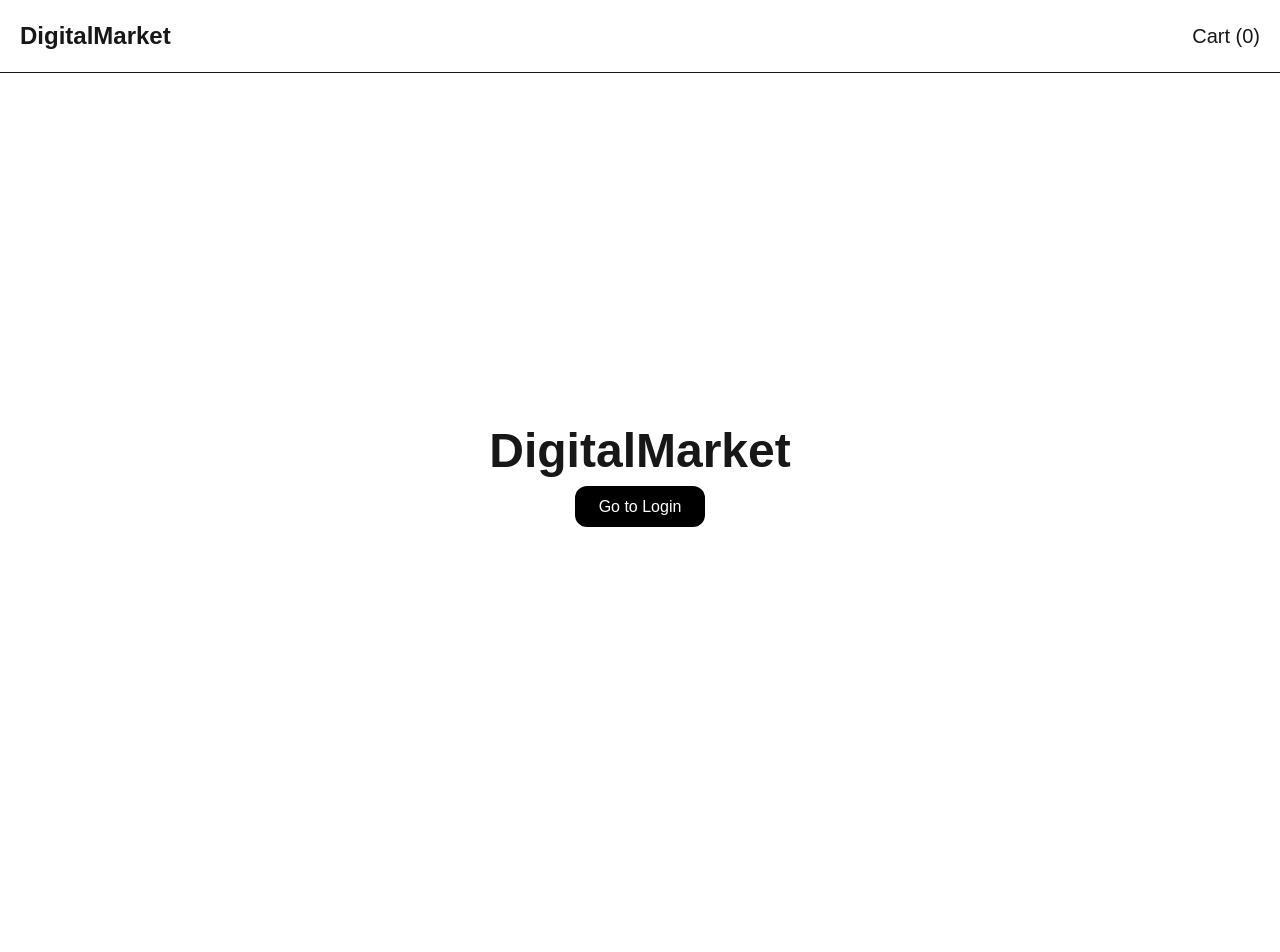
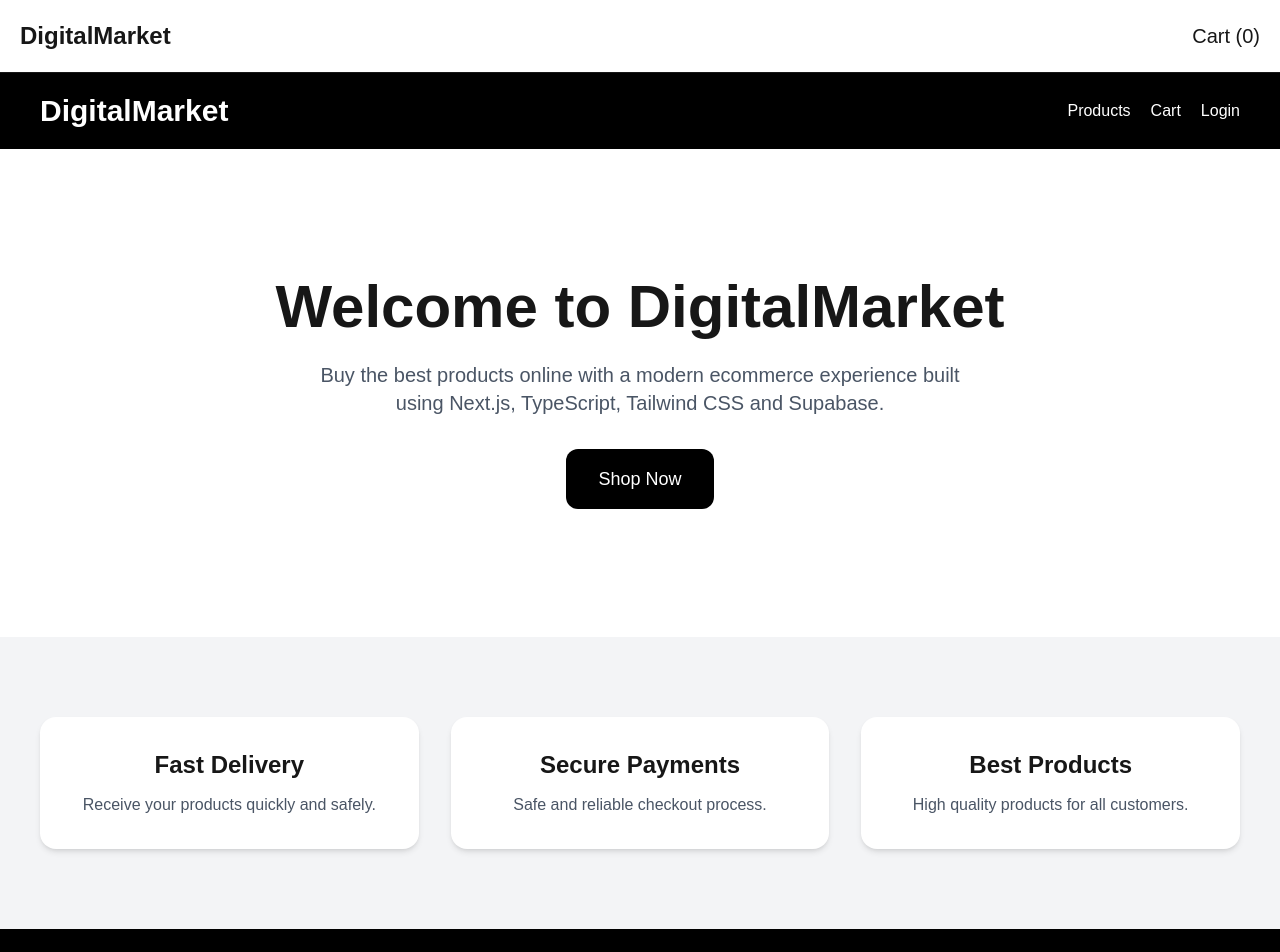
Before and after one commit to jhanpieerrodriguez3-debug/ecommerce-nextjs, a Next.js app in the folder apps/web/: page / in a window 1280 px wide. Shown: the top 952 px of the page. Before the commit the page ends 873 px from the top, so only its background shows below. Built offline with nearby package versions, Linux system fonts and the light colour scheme.

Commit message:
Nuevo diseño homepage

```diff
--- a/apps/web/src/app/page.tsx
+++ b/apps/web/src/app/page.tsx
@@ -1,18 +1,84 @@
 export default function HomePage() {
   return (
-    <main className="min-h-screen flex items-center justify-center">
-      <div className="text-center">
-        <h1 className="text-5xl font-bold mb-5">
+    <main className="min-h-screen bg-gray-100">
+      {/* Navbar */}
+      <nav className="flex items-center justify-between px-10 py-5 bg-black text-white">
+        <h1 className="text-3xl font-bold">
           DigitalMarket
         </h1>
 
+        <div className="flex gap-5">
+          <a href="/products" className="hover:text-gray-300">
+            Products
+          </a>
+
+          <a href="/cart" className="hover:text-gray-300">
+            Cart
+          </a>
+
+          <a href="/login" className="hover:text-gray-300">
+            Login
+          </a>
+        </div>
+      </nav>
+
+      {/* Hero Section */}
+      <section className="flex flex-col items-center justify-center text-center py-32 px-5 bg-white">
+        <h2 className="text-6xl font-bold mb-6">
+          Welcome to DigitalMarket
+        </h2>
+
+        <p className="text-xl text-gray-600 max-w-2xl mb-8">
+          Buy the best products online with a modern ecommerce experience built using Next.js, TypeScript, Tailwind CSS and Supabase.
+        </p>
+
         <a
-          href="/login"
-          className="bg-black text-white px-6 py-3 rounded-xl"
+          href="/products"
+          className="bg-black text-white px-8 py-4 rounded-xl text-lg hover:bg-gray-800 transition"
         >
-          Go to Login
+          Shop Now
         </a>
-      </div>
+      </section>
+
+      {/* Features */}
+      <section className="grid grid-cols-1 md:grid-cols-3 gap-8 px-10 py-20">
+        <div className="bg-white p-8 rounded-2xl shadow-md text-center">
+          <h3 className="text-2xl font-bold mb-3">
+            Fast Delivery
+          </h3>
+
+          <p className="text-gray-600">
+            Receive your products quickly and safely.
+          </p>
+        </div>
+
+        <div className="bg-white p-8 rounded-2xl shadow-md text-center">
+          <h3 className="text-2xl font-bold mb-3">
+            Secure Payments
+          </h3>
+
+          <p className="text-gray-600">
+            Safe and reliable checkout process.
+          </p>
+        </div>
+
+        <div className="bg-white p-8 rounded-2xl shadow-md text-center">
+          <h3 className="text-2xl font-bold mb-3">
+            Best Products
+          </h3>
+
+          <p className="text-gray-600">
+            High quality products for all customers.
+          </p>
+        </div>
+      </section>
+
+      {/* Footer */}
+      <footer className="bg-black text-white text-center py-5">
+        <p>
+          © 2026 DigitalMarket. All rights reserved.
+        </p>
+      </footer>
     </main>
   );
 }
```
